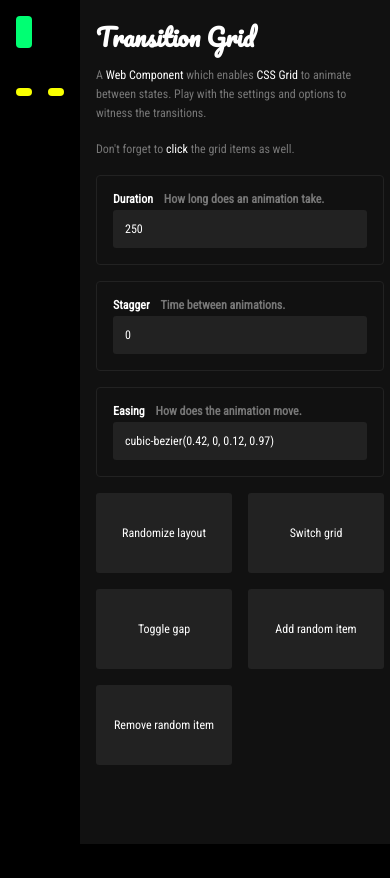
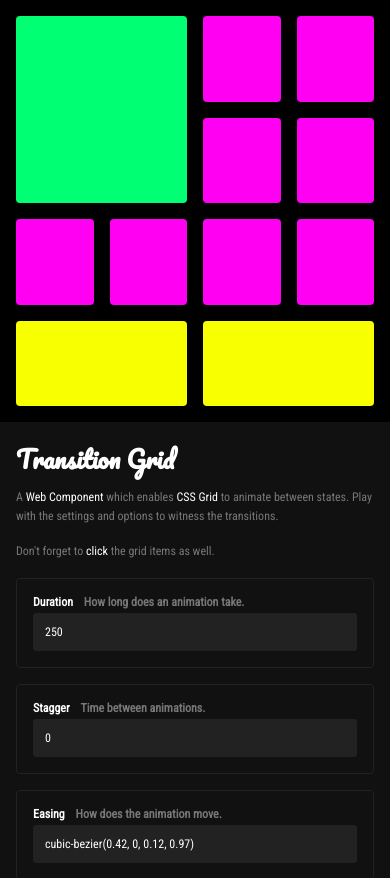
Before and after one commit to EmielZuurbier/transition-grid-element, a website built with webpack: page index.html in a window 390 px wide. Shown: the top 878 px of the page. Before the commit the page ends 844 px from the top, so only its background shows below. Built offline with nearby package versions, Linux system fonts and the light colour scheme.

Commit message:
Add responsive layout

```diff
--- a/style.css
+++ b/style.css
@@ -32,6 +32,18 @@
 	--border-size: 1px;
 	--border-style: solid;
 	--block-padding: 1em;
+
+	--layout:
+		"container" auto
+		"controls" auto / 1fr;
+}
+
+@media screen and (min-width: 30em) {
+
+	:root {
+		--layout: "container controls" 1fr / 1fr 20em;
+	}
+
 }
 
 *, *::before, *::after {
@@ -71,8 +83,7 @@ strong {
 
 .layout {
 	display: grid;
-	grid-template:
-		"container controls" 1fr / 1fr 20em;
+	grid-template: var(--layout);
 	height: 100%;
 }
 
```
